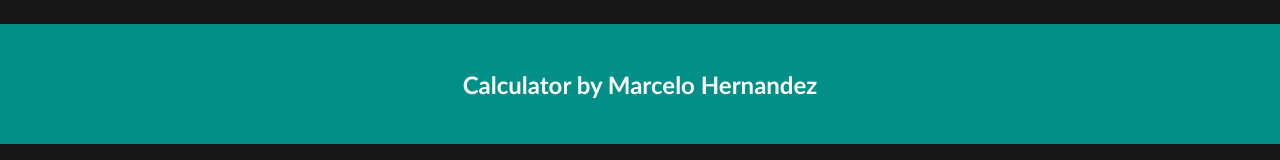
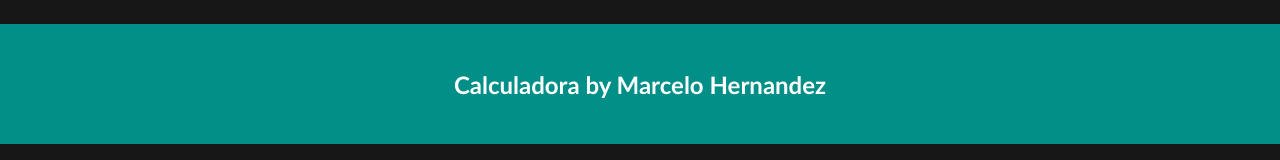
Before and after one commit to Pryxter/calculadora, a React (Create React App) app: page / in a window 1280 px wide. Shown: the part 491-651 px from the top of the page. Built offline with nearby package versions, Linux system fonts and the light colour scheme.

Commit message:
Add files via upload

```diff
--- a/src/components/Home/Footer.jsx
+++ b/src/components/Home/Footer.jsx
@@ -4,7 +4,7 @@ export const Footer = () => {
       <div className="footer">
         <div className="grid">
           <div className="footer_container">
-            <h2>Calculator by Marcelo Hernandez</h2>
+            <h2>Calculadora by Marcelo Hernandez</h2>
           </div>
         </div>
       </div>
```
